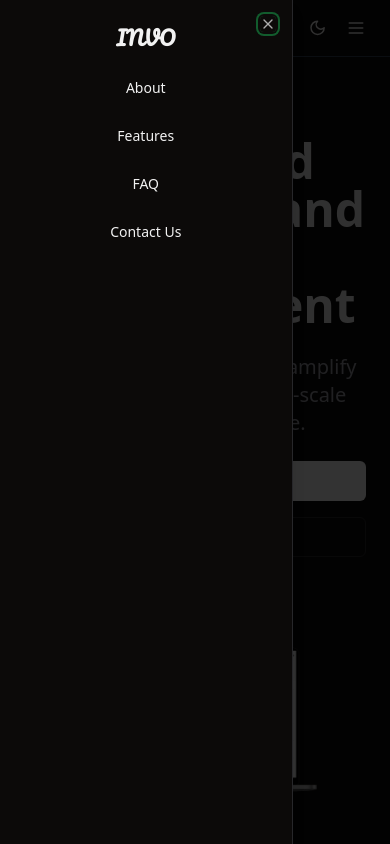
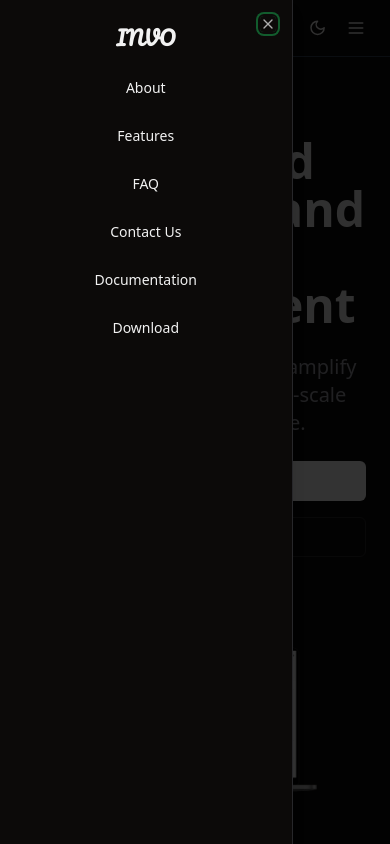
Before and after one commit to krish4693/invo-website, a Next.js app: page / in a window 390 px wide. Both pictures are taken after a click on the button 356 px from the left and 28 px from the top of the page. Shown: the top 844 px of the page. Built offline with nearby package versions, Linux system fonts and the light colour scheme.

Commit message:
fixed navbar in responsive design

```diff
--- a/src/components/Navbar.tsx
+++ b/src/components/Navbar.tsx
@@ -96,6 +96,8 @@ export const Navbar = () => {
                     </a>
                   ))}
 
+                  <a href="/docs/Getting-Started" className={buttonVariants({ variant: "ghost" })}>Documentation</a>
+                  <a href="/" className={buttonVariants({ variant: "ghost" })}>Download</a>
 
                 </nav>
               </SheetContent>
```
